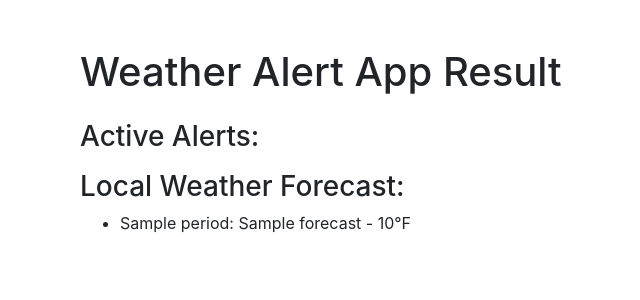
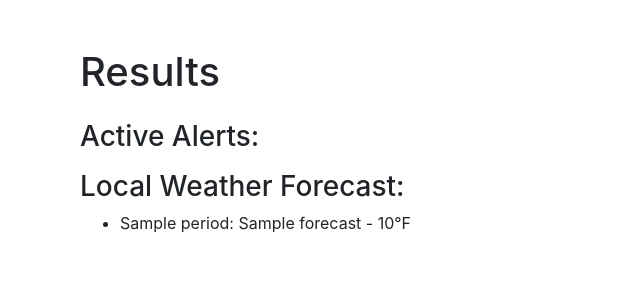
Before and after one commit to Suladis/SimpleWeather, a Flask app: template templates/result.html in a window 1280 px wide. Shown: the top 300 px of the page, without its empty margins (5-645 px from the left). Run offline with Flask 2, Linux system fonts and the light colour scheme; the template is opened without the code that fills it: most values are stand-ins (such as "Sample title", 1, 10 or a date in 2020); some libraries are stand-ins or nearby versions.

Commit message:
Flask Implementation

```diff
--- a/app.py
+++ b/app.py
@@ -2,7 +2,7 @@
 print("Executing app.py")
 from flask import Flask, render_template, request
 
-from weatherMain import num_alerts, get_alerts_for_state, zip_to_geo, get_local_weather_forecast
+from weatherMain import num_alerts, getAlerts, zipToGeo, getForecast
 
 app = Flask(__name__)
 
@@ -19,15 +19,15 @@ def get_weather():
     print("Zip Code:", zip_code)
 
     # Call functions from weather.py
-    latitude, longitude, state = zip_to_geo(zip_code)
+    latitude, longitude, state = zipToGeo(zip_code)
     print("Latitude:", latitude)
     print("Longitude:", longitude)
     print("State:", state)
 
-    alerts = get_alerts_for_state(state)
+    alerts = getAlerts(state)
     print("Alerts:", alerts)
 
-    forecast = get_local_weather_forecast(latitude, longitude)
+    forecast = getForecast(latitude, longitude)
     print("Forecast:", forecast)
 
     # Ensure forecast is a dictionary
--- a/templates/result.html
+++ b/templates/result.html
@@ -11,7 +11,7 @@
 </head>
 <body>
     <div class="container mt-5">
-        <h1 class="mb-4">Weather Alert App Result</h1>
+        <h1 class="mb-4">Results</h1>
 
 
         <div class="mt-4">
--- a/weatherMain.py
+++ b/weatherMain.py
@@ -3,7 +3,7 @@
 import requests
 import pgeocode
 
-def get_local_weather_forecast(latitude, longitude):
+def getForecast(latitude, longitude):
      # Get grid forecast endpoint for the specified location
     endpoint_url = f'https://api.weather.gov/points/{latitude},{longitude}'
     response = requests.get(endpoint_url)
@@ -39,7 +39,7 @@ def num_alerts():
 
 
 
-def get_alerts_for_state(state):
+def getAlerts(state):
     endpoint_url = f'https://api.weather.gov/alerts/active?area={state}'
     response = requests.get(endpoint_url)
 
@@ -55,7 +55,7 @@ def get_alerts_for_state(state):
 
     return alerts_data
 
-def zip_to_geo(zip):
+def zipToGeo(zip):
     nomi = pgeocode.Nominatim('us')
     query = nomi.query_postal_code(zip)
 
```
